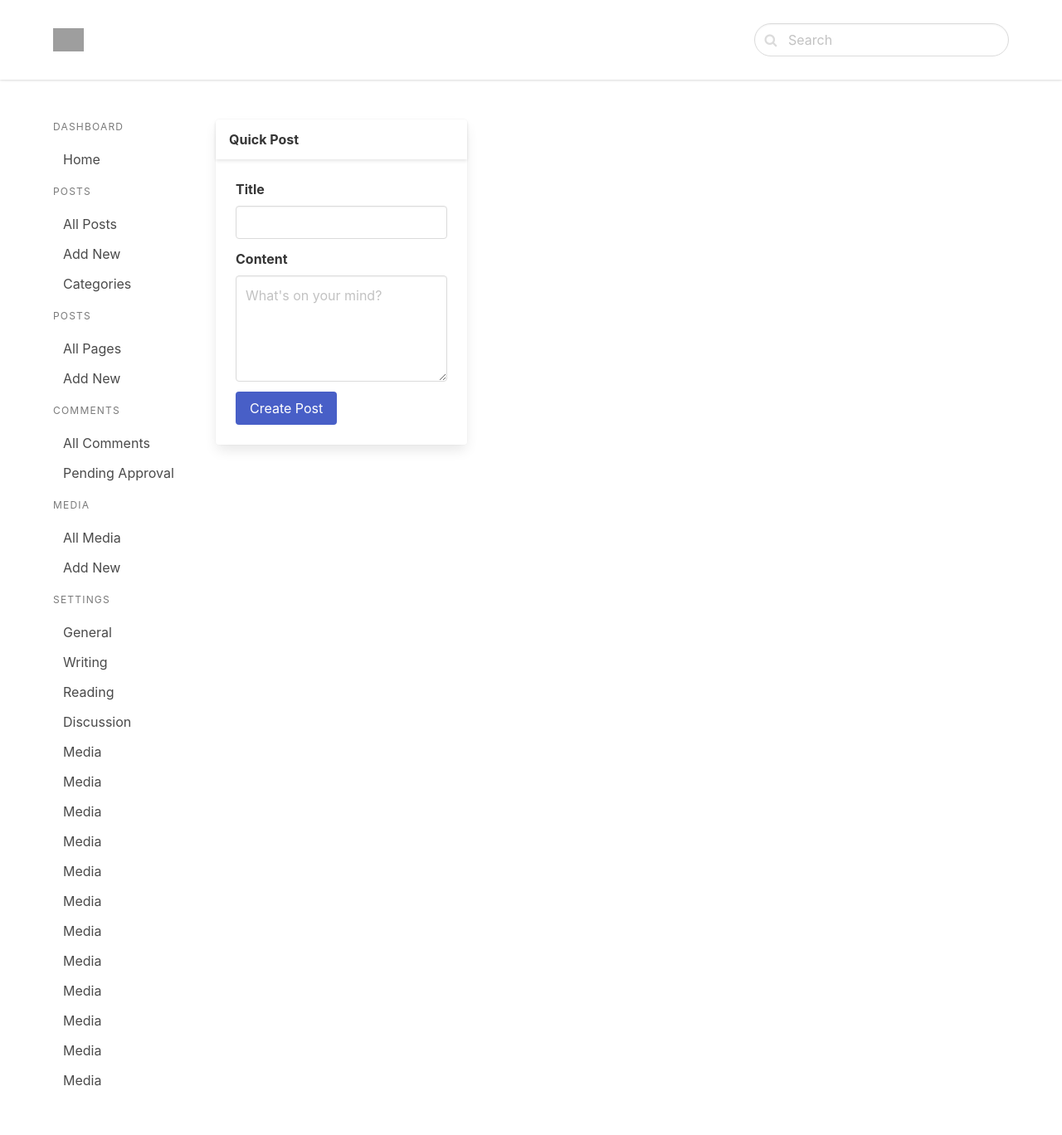
After one commit to aligoren/django_blog_app, a Django app: template blog/blog_app/templates/auth/dashboard.html in a window 1280 px wide. The commit adds this page. Shown: the whole page at 83% size. Run offline with Django 3.2, Linux system fonts and the light colour scheme; the template is opened without the code that fills it, so the values that code supplies are empty; some libraries are stand-ins or nearby versions; grey boxes are pictures that could not be loaded.

Commit message:
Dashboard initialized

```diff
--- a/blog/blog_app/static/blog/css/style.css
+++ b/blog/blog_app/static/blog/css/style.css
@@ -22,3 +22,8 @@ nav.navbar {
 .is-unclickable {
     pointer-events: none;
 }
+
+.sticky {
+    position: sticky;
+    top: 30px;
+}
--- /dev/null
+++ b/blog/blog_app/templates/auth/dashboard.html
@@ -0,0 +1,10 @@
+{% extends "base.html" %}
+
+{% block content %}
+
+<div class="columns">
+{% include 'auth/partial/_menu.html' %}
+{% include 'auth/partial/_dashboard.html' %}
+</div>
+
+{% endblock %}
--- /dev/null
+++ b/blog/blog_app/templates/auth/partial/_dashboard.html
@@ -0,0 +1,30 @@
+<div class="column is-10">
+    <div class="columns">
+        <div class="column is-4">
+            <div class="card">
+                <header class="card-header">
+                    <p class="card-header-title">Quick Post</p>
+                </header>
+                <div class="card-content">
+                    <div class="field">
+                        <label class="label">Title</label>
+                        <div class="control">
+                            <input type="text" class="input">
+                        </div>
+                    </div>
+                    <div class="field">
+                        <label class="label">Content</label>
+                        <div class="control">
+                            <textarea class="textarea" placeholder="What's on your mind?"></textarea>
+                        </div>
+                    </div>
+                    <div class="field">
+                        <div class="control">
+                            <button class="button is-link">Create Post</button>
+                        </div>
+                    </div>
+                </div>
+            </div>
+        </div>
+    </div>
+</div>
--- /dev/null
+++ b/blog/blog_app/templates/auth/partial/_menu.html
@@ -0,0 +1,48 @@
+<div class="column is-2 ">
+    <div class="menu sticky">
+        <p class="menu-label">Dashboard</p>
+        <ul class="menu-list">
+            <li><a href="{% url 'dashboard' %}">Home</a></li>
+        </ul>
+        <p class="menu-label">Posts</p>
+        <ul class="menu-list">
+            <li><a href="{% url 'dashboard' %}">All Posts</a></li>
+            <li><a href="{% url 'dashboard' %}">Add New</a></li>
+            <li><a href="{% url 'dashboard' %}">Categories</a></li>
+        </ul>
+        <p class="menu-label">Posts</p>
+        <ul class="menu-list">
+            <li><a href="{% url 'dashboard' %}">All Pages</a></li>
+            <li><a href="{% url 'dashboard' %}">Add New</a></li>
+        </ul>
+        <p class="menu-label">Comments</p>
+        <ul class="menu-list">
+            <li><a href="{% url 'dashboard' %}">All Comments</a></li>
+            <li><a href="{% url 'dashboard' %}">Pending Approval</a></li>
+        </ul>
+        <p class="menu-label">Media</p>
+        <ul class="menu-list">
+            <li><a href="{% url 'dashboard' %}">All Media</a></li>
+            <li><a href="{% url 'dashboard' %}">Add New</a></li>
+        </ul>
+        <p class="menu-label">Settings</p>
+        <ul class="menu-list">
+            <li><a href="{% url 'dashboard' %}">General</a></li>
+            <li><a href="{% url 'dashboard' %}">Writing</a></li>
+            <li><a href="{% url 'dashboard' %}">Reading</a></li>
+            <li><a href="{% url 'dashboard' %}">Discussion</a></li>
+            <li><a href="{% url 'dashboard' %}">Media</a></li>
+            <li><a href="{% url 'dashboard' %}">Media</a></li>
+            <li><a href="{% url 'dashboard' %}">Media</a></li>
+            <li><a href="{% url 'dashboard' %}">Media</a></li>
+            <li><a href="{% url 'dashboard' %}">Media</a></li>
+            <li><a href="{% url 'dashboard' %}">Media</a></li>
+            <li><a href="{% url 'dashboard' %}">Media</a></li>
+            <li><a href="{% url 'dashboard' %}">Media</a></li>
+            <li><a href="{% url 'dashboard' %}">Media</a></li>
+            <li><a href="{% url 'dashboard' %}">Media</a></li>
+            <li><a href="{% url 'dashboard' %}">Media</a></li>
+            <li><a href="{% url 'dashboard' %}">Media</a></li>
+        </ul>
+    </div>
+</div>
--- a/blog/blog_app/templates/base.html
+++ b/blog/blog_app/templates/base.html
@@ -51,7 +51,7 @@
     <!-- END NAV -->
     <section class="hero ">
         <div class="hero-body">
-            <div class="container">
+            <div class="{{ settings.dashboard|default:'container' }}">
                 {% block content %}{% endblock %}
             </div>
         </div>
--- a/blog/blog_app/urls.py
+++ b/blog/blog_app/urls.py
@@ -1,13 +1,20 @@
 from django.urls import path
 
 from . import views
+from .controllers.dashboard_view import DashboardView
 
 urlpatterns = [
     path('', views.index, name='index'),
+
     path('page/<slug:page_slug>', views.page_details, name='post_details'),
     path('category/<slug:category_slug>', views.category, name='category'),
     path('comment/<int:pk>', views.add_comment, name='comment'),
+
+    path('dashboard', DashboardView.as_view(), name='dashboard'),
     path('login', views.login_request, name='login'),
     path('logout', views.logout_request, name='logout'),
+
+    # post details like a wildcard
     path('<slug:post_slug>', views.post_details, name='post_details'),
+
 ]
```
Also changed, not shown: blog/blog_app/controllers/dashboard_view.py (added, +18 -0 lines).
